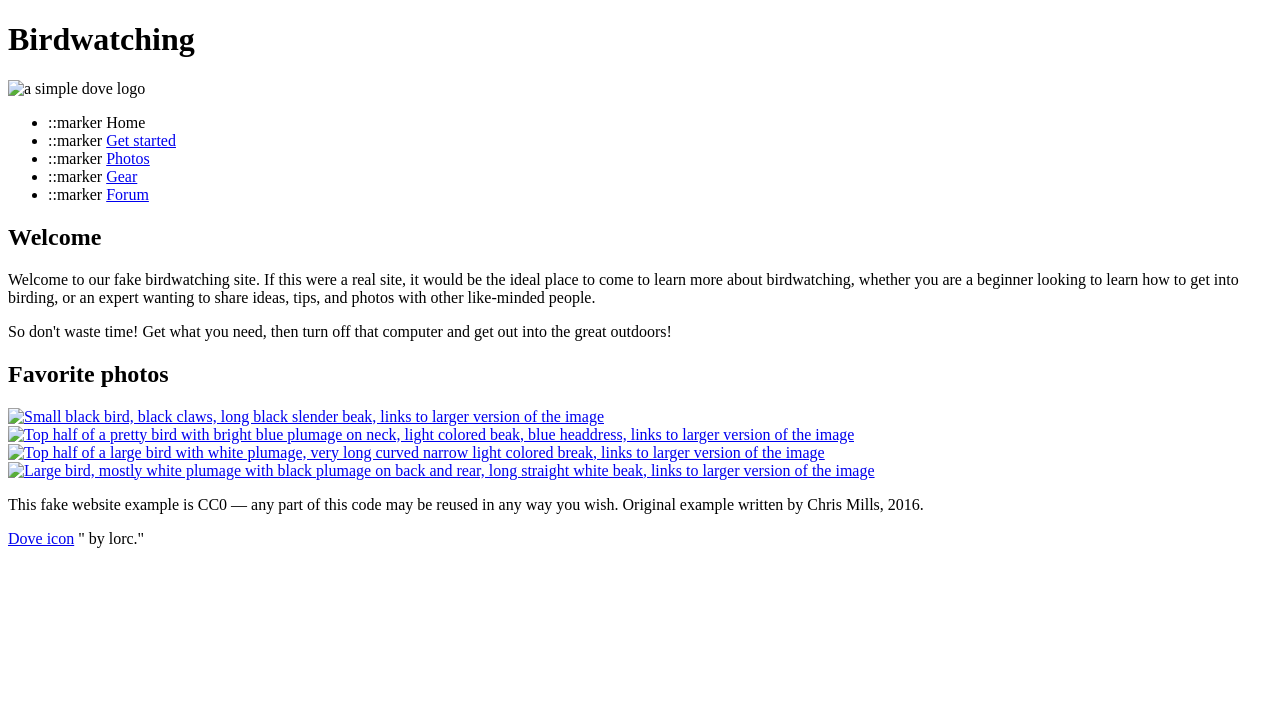
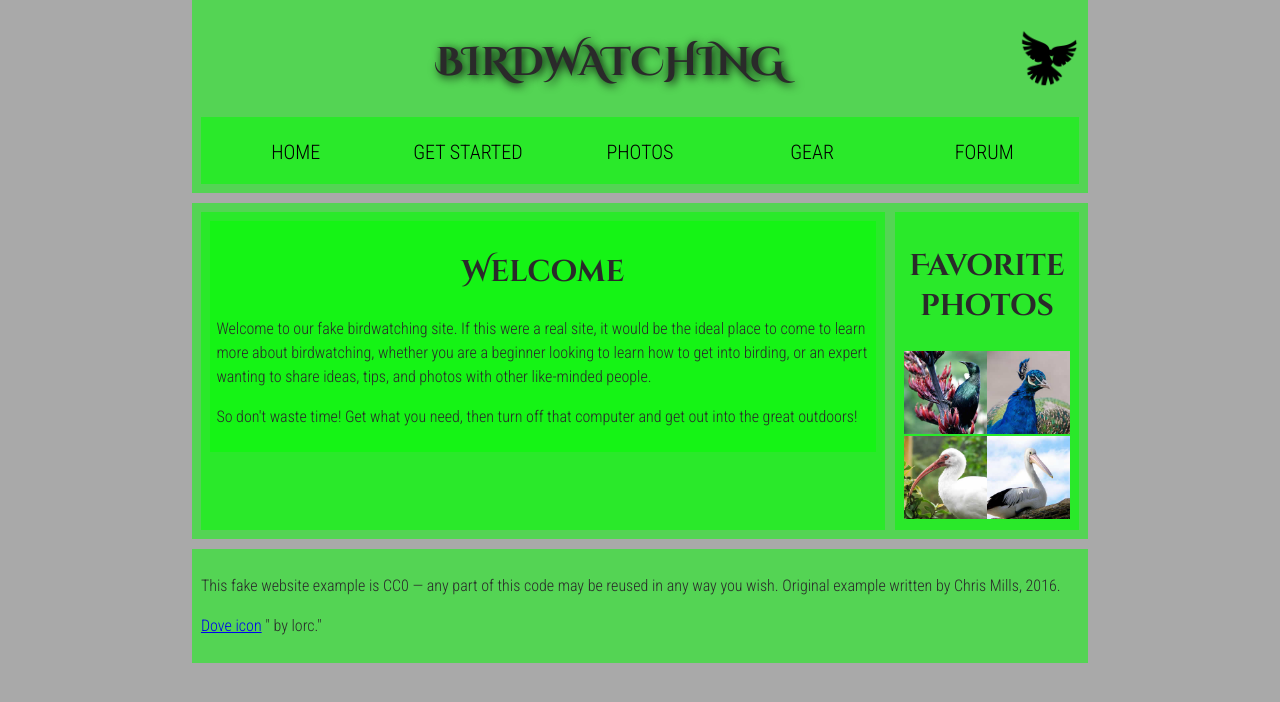
Before and after one commit to RDG97/structuring-a-page-of-content, a plain HTML site: page index.html in a window 1280 px wide. Drawn offline with Linux system fonts and the light colour scheme.

Commit message:
css merged with html

```diff
--- a/index.html
+++ b/index.html
@@ -1,36 +1,43 @@
 <!DOCTYPE html>
 <html lang="en">
+    <link rel="stylesheet" href="style.css">
 <head>
     <meta charset="utf-8">
     <title>Birdwatching</title>
     <link href="https://fonts.googleapis.com/css?family=Roboto+Condensed:300%7CCinzel+Decorative:700" rel="stylesheet">
 </head>
-<body>
+
+<header>
     <h1>Birdwatching</h1>
-    <img src="dove.png" alt="a simple dove logo">
+    <img src="img/dove.png" alt="a simple dove logo">
+
+
+    <nav>
     <ul>
         <li>
-            ::marker
             <span>Home</span>
         </li>
         <li>
-            ::marker
+
             <a href="#">Get started</a>
         </li>
         <li>
-          ::marker
           <a href="#">Photos</a>
         </li>
         <li>
-            ::marker
             <a href="#">Gear</a>
         </li>
         <li>
-            ::marker
             <a href="#">Forum</a>
         </li>
     </ul>
+    </nav>
+    </header>
+    <main>
+        <article>
+            <section>
     <h2>Welcome</h2>
+
     <p>
         Welcome to our fake birdwatching site. If this were a real site, it would be the ideal place to come to learn more
         about birdwatching, whether you are a beginner looking to learn how to get into birding, or an expert wanting to
@@ -39,19 +46,28 @@
     <p>
         So don't waste time! Get what you need, then turn off that computer and get out into the great outdoors!
     </p>
+    </section>
+    </article>
+
+    <aside>
     <h2>Favorite photos</h2>
-    <a href="favorite-1.jpg">
-        <img src="favorite-1_th.jpg" alt="Small black bird, black claws, long black slender beak, links to larger version of the image">
+
+    <a href="img/favorite-1.jpg">
+        <img src="img/favorite-1_th.jpg" alt="Small black bird, black claws, long black slender beak, links to larger version of the image">
     </a>
-    <a href="favorite-2.jpg">
-        <img src="favorite-2_th.jpg" alt="Top half of a pretty bird with bright blue plumage on neck, light colored beak, blue headdress, links to larger version of the image">
+    <a href="img/favorite-2.jpg">
+        <img src="img/favorite-2_th.jpg" alt="Top half of a pretty bird with bright blue plumage on neck, light colored beak, blue headdress, links to larger version of the image">
     </a>
-    <a href="favorite-3.jpg">
-        <img src="favorite-3_th.jpg" alt="Top half of a large bird with white plumage, very long curved narrow light colored break, links to larger version of the image">
+    <a href="img/favorite-3.jpg">
+        <img src="img/favorite-3_th.jpg" alt="Top half of a large bird with white plumage, very long curved narrow light colored break, links to larger version of the image">
     </a>
-    <a href="favorite-4.jpg">
-        <img src="favorite-4_th.jpg" alt="Large bird, mostly white plumage with black plumage on back and rear, long straight white beak, links to larger version of the image">
+    <a href="img/favorite-4.jpg">
+        <img src="img/favorite-4_th.jpg" alt="Large bird, mostly white plumage with black plumage on back and rear, long straight white beak, links to larger version of the image">
     </a>
+
+    </aside>
+    </main>
+    <footer>
     <p>
         This fake website example is CC0 — any part of this code may be reused in any way you wish. Original example written by Chris Mills, 2016.
     </p>
@@ -59,5 +75,6 @@
         <a href="http://game-icons.net/lorc/originals/dove.html">Dove icon</a>
         " by lorc."
     </p>
-</body>
+</footer>
+
 </html>
```
